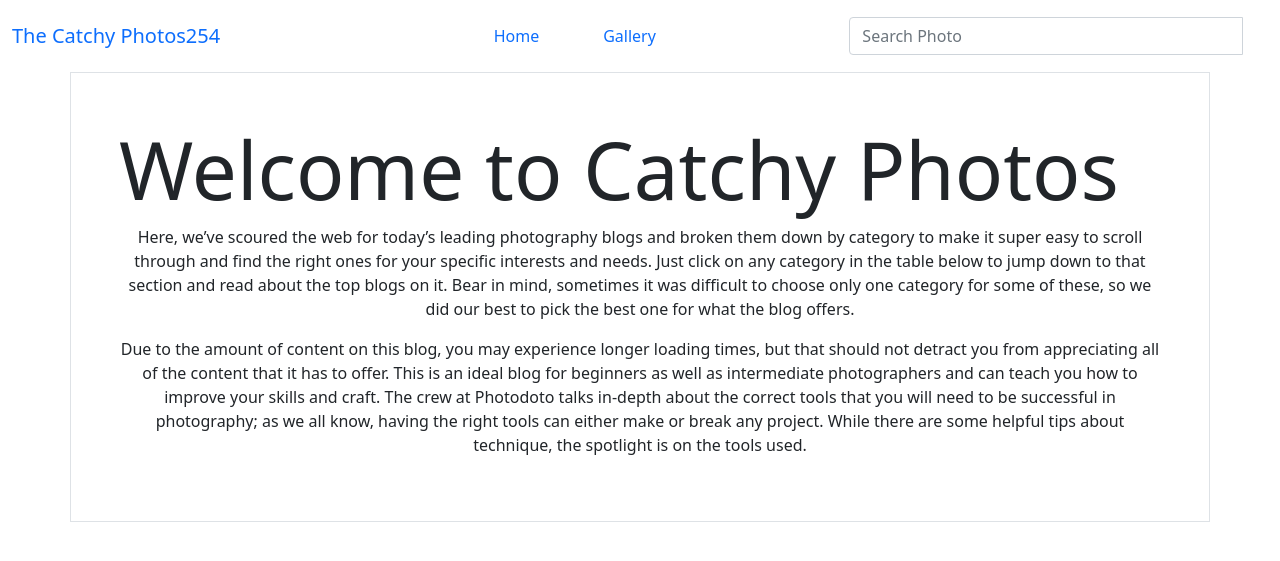
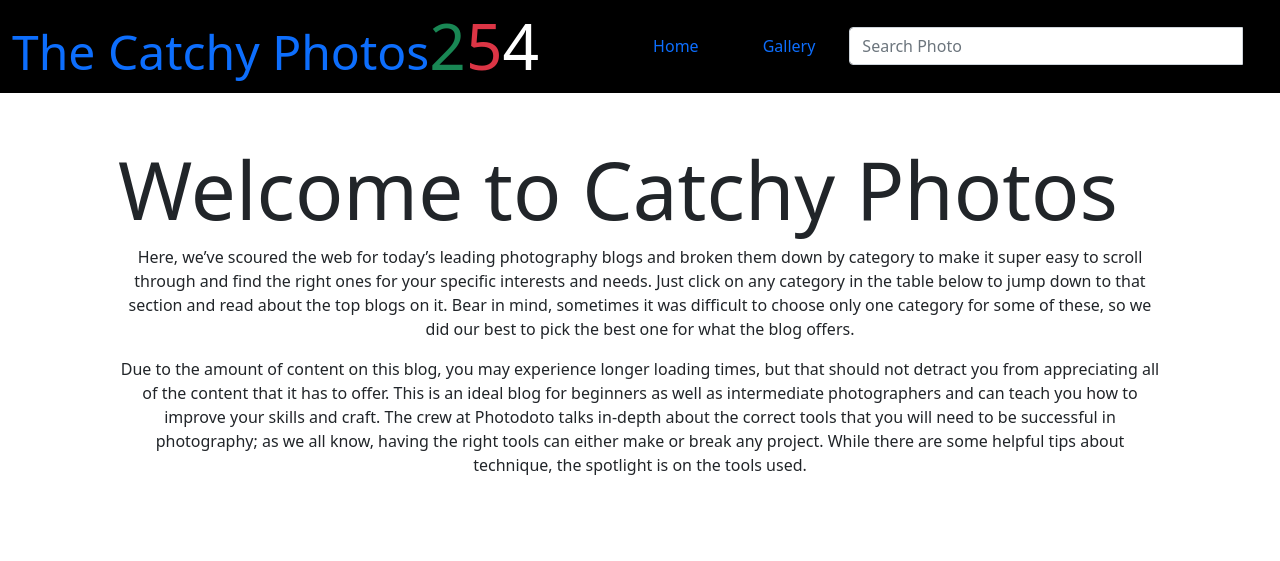
Before and after one commit to Daniel6996-arch/Catchy-Photos, a Django app: page / in a window 1280 px wide. Shown: the top 561 px of the page. Run offline with Django 3.2, Linux system fonts and the light colour scheme.

Commit message:
add styles to navbar

```diff
--- a/catchy/templates/index.html
+++ b/catchy/templates/index.html
@@ -3,7 +3,7 @@
 
 {% block content %}
 
-<div class="container border p-5">
+<div class="container p-5">
     <h1 class="display-1">Welcome to Catchy Photos</h1>
     <p class="text-center">Here, we’ve scoured the web for today’s leading photography blogs and broken them down by category to make it super easy to scroll through and find the right ones for your specific interests and needs. Just click on any category in the table below to jump down to that section and read about the top blogs on it. Bear in mind, sometimes it was difficult to choose only one category for some of these, so we did our best to pick the best one for what the blog offers.</p>
     <p class="text-center">Due to the amount of content on this blog, you may experience longer loading times, but that should not detract you from appreciating all of the content that it has to offer. This is an ideal blog for beginners as well as intermediate photographers and can teach you how to improve your skills and craft. The crew at Photodoto talks in-depth about the correct tools that you will need to be successful in photography; as we all know, having the right tools can either make or break any project. While there are some helpful tips about technique, the spotlight is on the tools used.</p>
--- a/catchy/templates/navbar.html
+++ b/catchy/templates/navbar.html
@@ -14,7 +14,7 @@
     <nav class="navbar navbar-inverse">
     <div class="container-fluid" id="nav-flex">
     <div class="navbar-header">
-      <a class="navbar-brand" href="{% url 'index' %}">The Catchy Photos254</a>
+      <a class="navbar-brand" href="{% url 'index' %}"><span class="display-5">The Catchy Photos</span><span class="text-success display-3">2</span><span class="text-danger display-3">5</span><span class="text-white display-3">4</span></a>
     </div>
     <div class="navbar">
         <ul class="navbar-nav ms-auto" id="fle">
--- a/static/css/nnn.css
+++ b/static/css/nnn.css
@@ -25,3 +25,6 @@
 #ex{
     width: 30vw;
 }
+.navbar-inverse{
+    background-color: black;
+}
```
